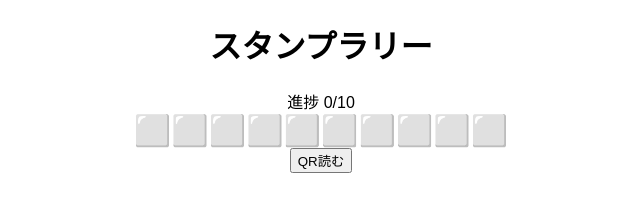
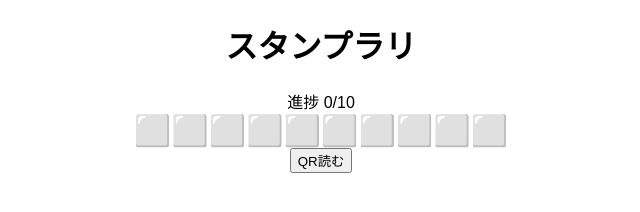
Before and after one commit to YOSHIYUKI1220/Tech-Fes, a website: page public/index.html in a window 1280 px wide. Shown: the whole page, without its empty margins (319-959 px from the left). Drawn offline with Linux system fonts and the light colour scheme.

Commit message:
Update index.html

```diff
--- a/public/index.html
+++ b/public/index.html
@@ -3,7 +3,7 @@
 <link rel="stylesheet" href="style.css">
 <script src="https://unpkg.com/html5-qrcode"></script>
 </head><body>
-<h1>スタンプラリー</h1>
+<h1>スタンプラリ</h1>
 <div id="progress"></div>
 <div id="stamps"></div>
 <button onclick="startScan()">QR読む</button>
```
